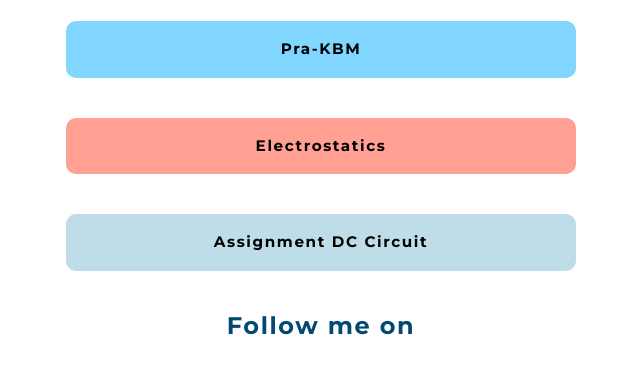
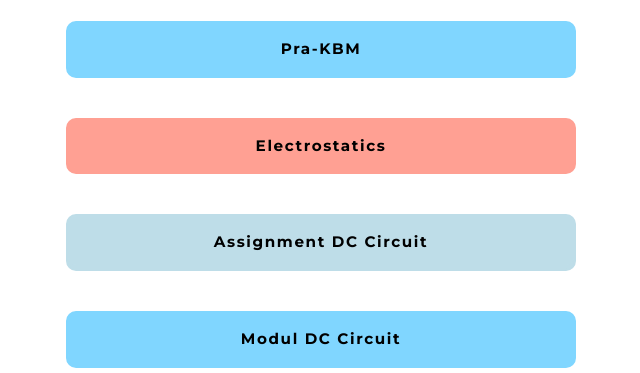
Before and after one commit to alfisyusuf/alfi, a plain HTML site: page index.html in a window 1280 px wide. Shown: the part 122-495 px from the top of the page, without its empty margins (319-959 px from the left). Drawn offline with nearby package versions, Linux system fonts and the light colour scheme.

Commit message:
Update index.html

```diff
--- a/index.html
+++ b/index.html
@@ -41,7 +41,11 @@
     <div class="links links_third">
       <a class="links links_third" href="https://docs.google.com/forms/d/e/1FAIpQLSezAu6oMUXucyIHCsjiSsfKsMr5wIMnsDBL2gKBTikaYGNyXg/viewform?usp=sf_link"
       >Assignment DC Circuit</a>
-        </div>
+    </div>
+    <div class="links links_first">
+      <a class="links links_first" href="https://docs.google.com/document/d/1BduIGj9JEgjClCYs-AsOCYTYmVansTwR/edit?usp=drivesdk&ouid=108971581772796028831&rtpof=true&sd=true"
+        >Modul DC Circuit</a>
+    </div>
 
     <h2>Follow me on</h2>
     <br />
```
